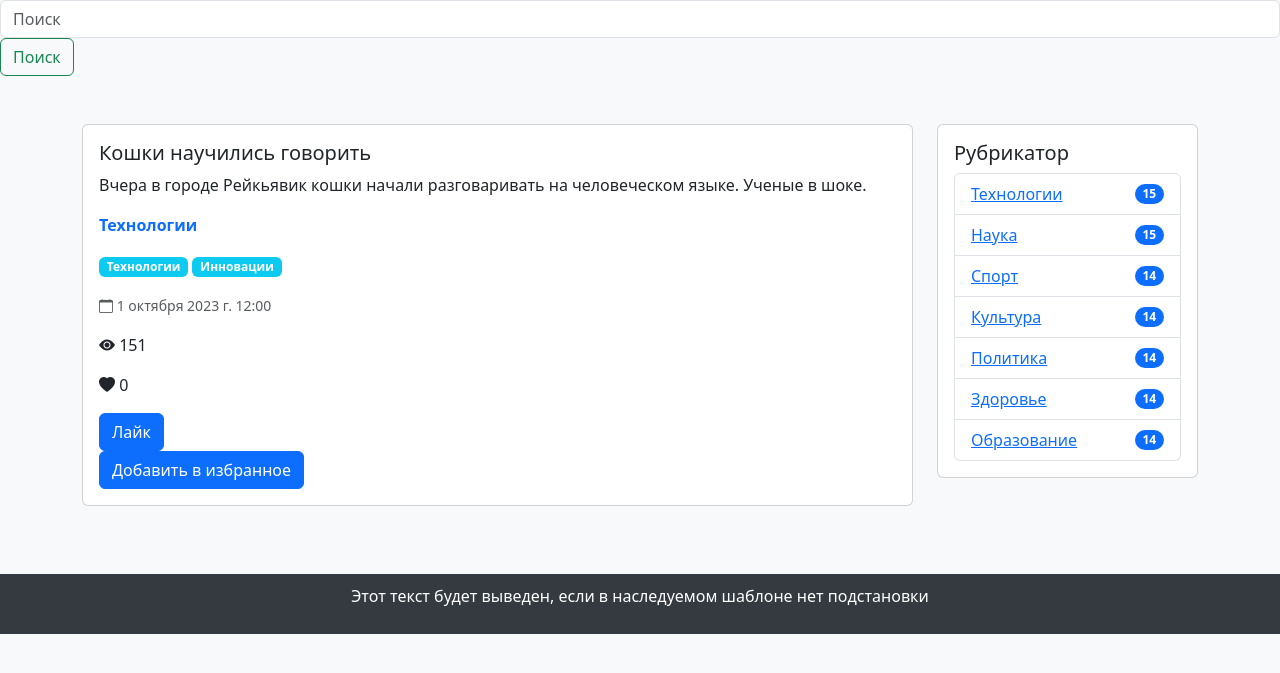
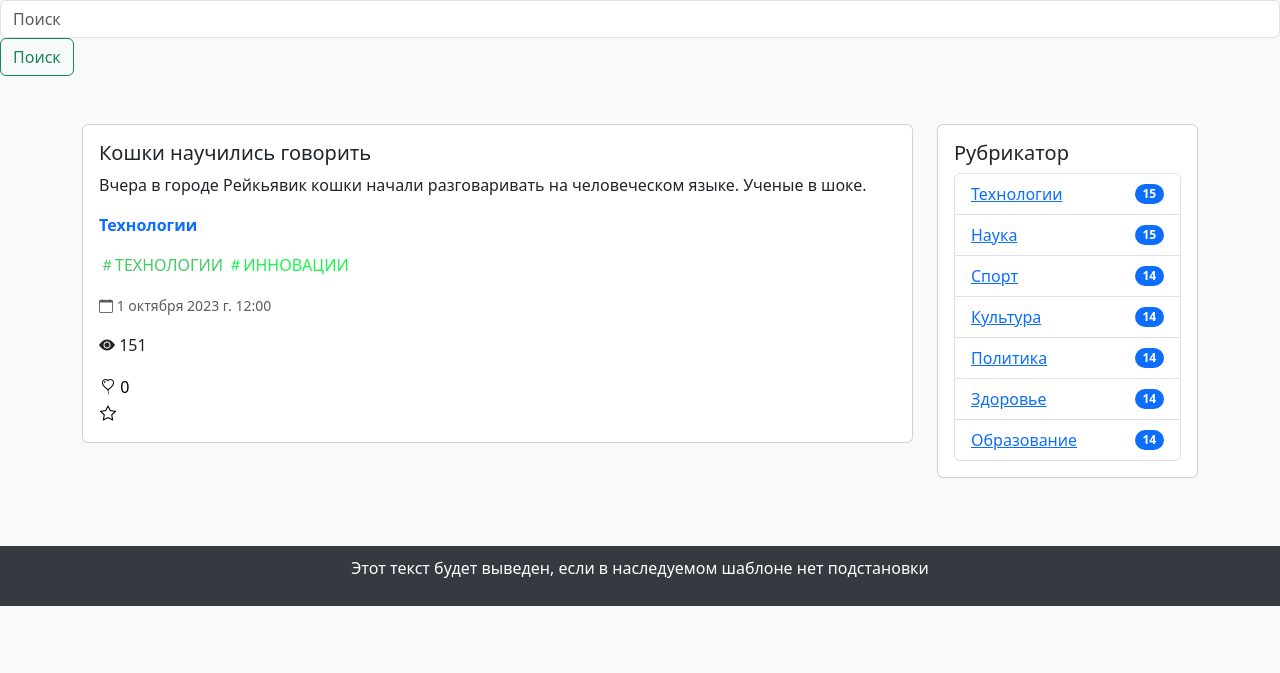
Before and after one commit to tel-ran-de/141024-m-pt-django, a Django app: page /news/catalog/1/ in a window 1280 px wide. Shown: the part 56-729 px from the top of the page. Run offline with Django 5.2, Linux system fonts and the light colour scheme; data comes from the database, SQL or seed files in the repository; data that the repository does not hold is empty; parts of the project's set-up code (start-up, migrations or seed data) failed here and were passed over.

Commit message:
Урок 20: улучшение интерфейса

```diff
--- a/news/templates/include/article_preview.html
+++ b/news/templates/include/article_preview.html
@@ -2,14 +2,12 @@
 <div class="card">
     <div class="card-body">
         <h5 class="card-title">#{{ article.id }}. {{ article.title }}</h5>
-        <p class="card-text">{{ article.content|truncatechars:50 }}</p>
+        <p class="card-text">{{ article.content|truncatewords:7 }}</p>
         <p class="card-text"><a href="{% url 'news:get_news_by_category' article.category.id %}" class="text-decoration-none text-primary fw-bold">{{ article.category }}</a></p>
         {% for tag in article.tags.all %}
-            <a href="{% url 'news:get_news_by_tag' tag.id %}" class="badge bg-info text-decoration-none">{{ tag }}</a>
+            <a href="{% url 'news:get_news_by_tag' tag.id %}" class="text-decoration-none" style="color: {{ tag|random_color }};"><i class="bi bi-hash"></i>{{ tag.name|upper }}</a>
         {% endfor %}
         <p class="card-text"><small class="text-muted"><i class="bi bi-calendar"></i> {{ article.publication_date }}</small></p>
-        <p class="card-text"><i class="bi bi-eye-fill"></i> {{ article.views }}</p>
-        <p class="card-text"><i class="bi bi-heart-fill"></i> {{ article.likes.count }}</p>
         <a href="{% url 'news:detail_article_by_id' article.id %}" class="btn btn-outline-secondary">Подробнее</a>
     </div>
 </div>
--- a/news/templates/news/article_detail.html
+++ b/news/templates/news/article_detail.html
@@ -7,29 +7,28 @@
             <p class="card-text">{{ article.content }}</p>
             <p class="card-text"><a href="{% url 'news:get_news_by_category' article.category.id %}" class="text-decoration-none text-primary fw-bold">{{ article.category }}</a></p>
             {% for tag in article.tags.all %}
-                <a href="{% url 'news:get_news_by_tag' tag.id %}" class="badge bg-info text-decoration-none">{{ tag }}</a>
+                <a href="{% url 'news:get_news_by_tag' tag.id %}" class="text-decoration-none" style="color: {{ tag|random_color }};"><i class="bi bi-hash"></i>{{ tag.name|upper }}</a>
             {% endfor %}
             <p class="card-text">{{ article.id_author }}</p>
             <p class="card-text"><small class="text-muted"><i class="bi bi-calendar"></i> {{ article.publication_date }}</small></p>
             <p class="card-text"><i class="bi bi-eye-fill"></i> {{ article.views }}</p>
-            <p class="card-text"><i class="bi bi-heart-fill"></i> {{ article.likes.count }}</p>
             <form method="POST" action="{% url 'news:toggle_like' article.id %}">
                 {% csrf_token %}
-                <button type="submit" class="btn btn-primary">
+                <button type="submit" class="btn btn-link p-0 text-black text-decoration-none">
                     {% if article|has_liked:user_ip %}
-                        Убрать лайк
+                        <p class="card-text"><i class="bi bi-balloon-heart-fill"></i> {{ article.likes.count }}</p>
                     {% else %}
-                        Лайк
+                        <p class="card-text"><i class="bi bi-balloon-heart"></i> {{ article.likes.count }}</p>
                     {% endif %}
                 </button>
             </form>
             <form method="POST" action="{% url 'news:toggle_favorite' article.id %}">
                 {% csrf_token %}
-                <button type="submit" class="btn btn-primary">
+                <button type="submit" class="btn btn-link p-0 text-black text-decoration-none">
                     {% if article|has_favorited:user_ip %}
-                        Убрать из избранного
+                        <i class="bi bi-star-fill"></i>
                     {% else %}
-                        Добавить в избранное
+                        <i class="bi bi-star"></i>
                     {% endif %}
                 </button>
             </form>
--- a/news/templatetags/customtags.py
+++ b/news/templatetags/customtags.py
@@ -1,3 +1,5 @@
+import random
+
 from django.contrib.admin import register
 from django import template
 
@@ -15,3 +17,10 @@ def has_liked(article, ip_address):
 @register.filter(name='has_favorited')
 def has_favorited(article, ip_address):
     return Favorite.objects.filter(article=article, ip_address=ip_address).exists()
+
+
+@register.filter(name='random_color')
+def random_color(tag):
+    # Генерируем уникальный цвет для каждого тега на основе его ID
+    random.seed(tag.id)
+    return f'#{random.randint(0, 0xFFFFFF):06x}'
--- a/news/views.py
+++ b/news/views.py
@@ -158,8 +158,15 @@ def get_detail_article_by_id(request, article_id):
     Возвращает детальную информацию по новости для представления
     """
     article = get_object_or_404(Article, pk=article_id)
-    Article.objects.filter(pk=article_id).update(views=F('views') + 1)
-    article.refresh_from_db()  # Обновить объект article из базы данных
+
+    # Увеличиваем счетчик просмотров только один раз за сессию для каждой новости
+    viewed_articles = request.session.get('viewed_articles', [])
+    if article_id not in viewed_articles:
+        article.views += 1
+        article.save()
+        viewed_articles.append(article_id)
+        request.session['viewed_articles'] = viewed_articles
+
     context = {**info, 'article': article}
 
     return render(request, 'news/article_detail.html', context=context)
```
Also changed, not shown: README.md.
